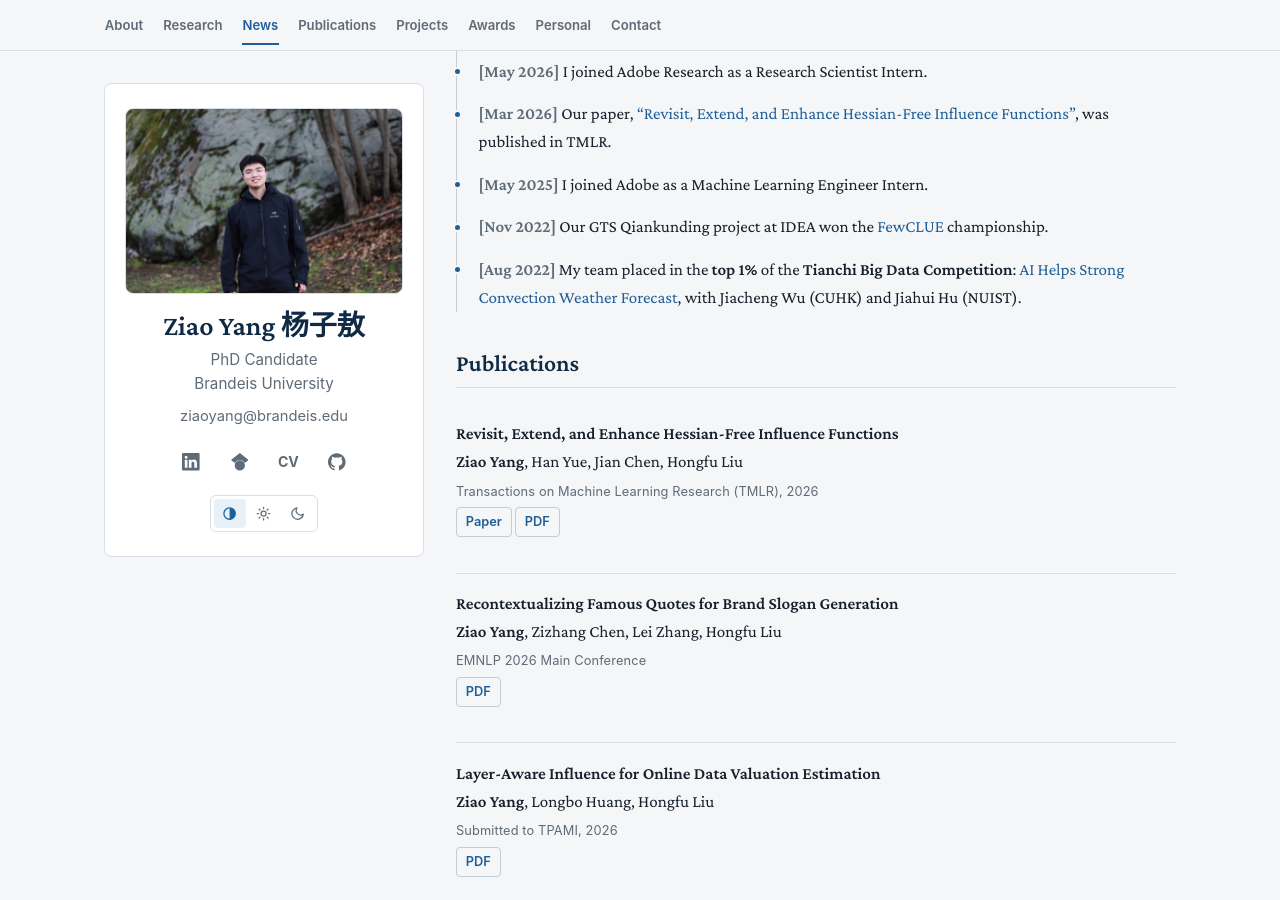
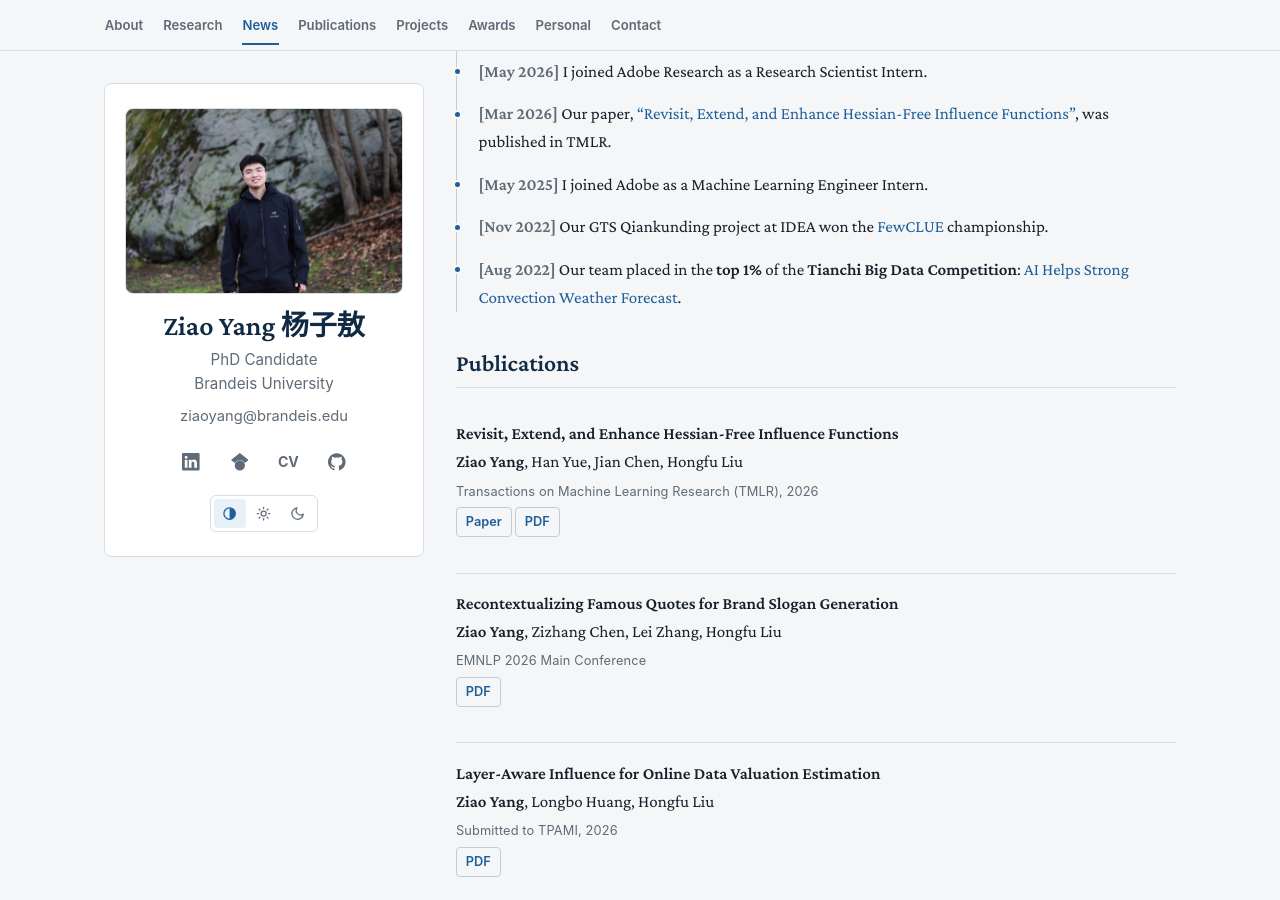
Before and after one commit to yangziao56/homepage, a Jekyll site: the page built from index.md, in a window 1280 px wide and 900 px high, scrolled down 684 px. Built offline with Jekyll 4.4.1, drawn with Linux system fonts in a browser that asks for light colours; our own code applies the rules of GitHub Pages for plain Markdown files.

Commit message:
Simplify Tianchi news line; refresh public CV
Public CV built from CV-Homepage-Public-20260926.tex (Overleaf cc30288).

Co-Authored-By: Claude Opus 5.5 <noreply@anthropic.com>

```diff
--- a/index.md
+++ b/index.md
@@ -23,7 +23,7 @@ Throughout my research career, I have had the opportunity to intern at several i
 - **[Mar 2026]** Our paper, ["Revisit, Extend, and Enhance Hessian-Free Influence Functions"](https://openreview.net/forum?id=ijL2681Tau), was published in TMLR.
 - **[May 2025]** I joined Adobe as a Machine Learning Engineer Intern.
 - **[Nov 2022]** Our GTS Qiankunding project at IDEA won the [FewCLUE](https://www.cluebenchmarks.com/fewclue.html) championship.
-- **[Aug 2022]** My team placed in the **top 1%** of the **Tianchi Big Data Competition**: [AI Helps Strong Convection Weather Forecast](https://tianchi.aliyun.com/competition/entrance/531962/rankingList), with Jiacheng Wu (CUHK) and Jiahui Hu (NUIST).
+- **[Aug 2022]** Our team placed in the **top 1%** of the **Tianchi Big Data Competition**: [AI Helps Strong Convection Weather Forecast](https://tianchi.aliyun.com/competition/entrance/531962/rankingList).
 {: .news-list}
 
 ## Publications
```
Also changed, not shown: 1 other file.
